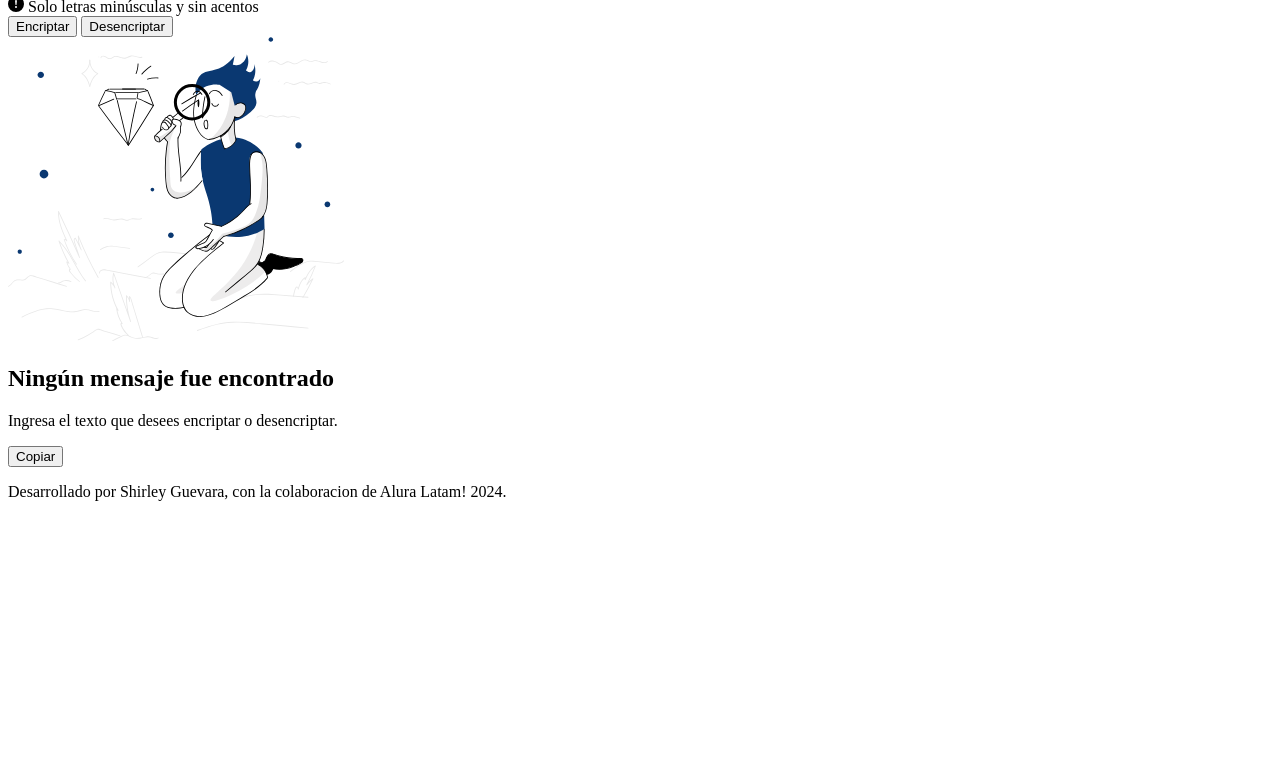
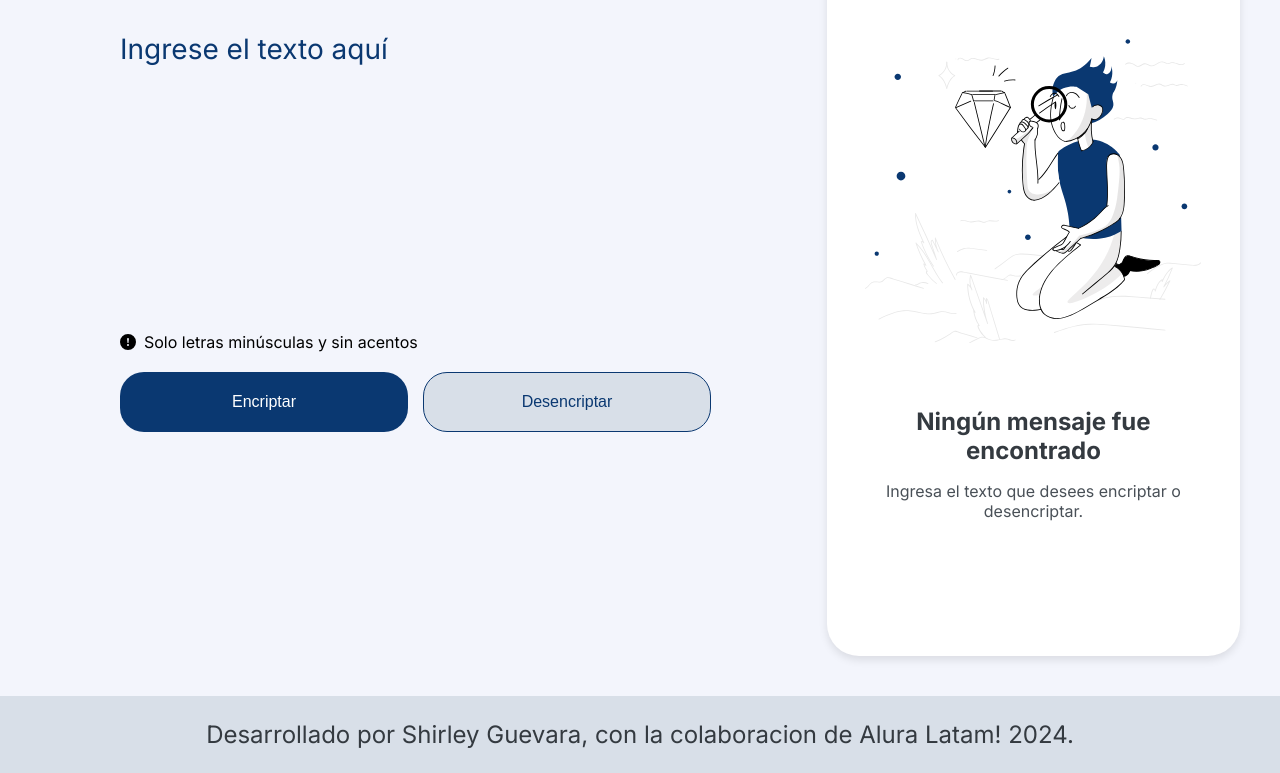
Before and after one commit to sguevarasolano/challenges-encriptador-shirley, a plain HTML site: page index.html in a window 1280 px wide. Shown: the part 104-877 px from the top of the page. Before the commit the page ends 800 px from the top, so only its background shows below. Drawn offline with Linux system fonts and the light colour scheme; the site is published under a folder, as on GitHub Pages, so addresses that start at the root find nothing.

Commit message:
arreglo rutas css

```diff
--- a/index.html
+++ b/index.html
@@ -6,7 +6,7 @@
     <meta name="viewport" content="width=device-width, initial-scale=1.0">
     <title>Document</title>
 
-    <link rel="stylesheet" href="/css/style.css">
+    <link rel="stylesheet" href="./css/style.css">
 
 </head>
 
```
